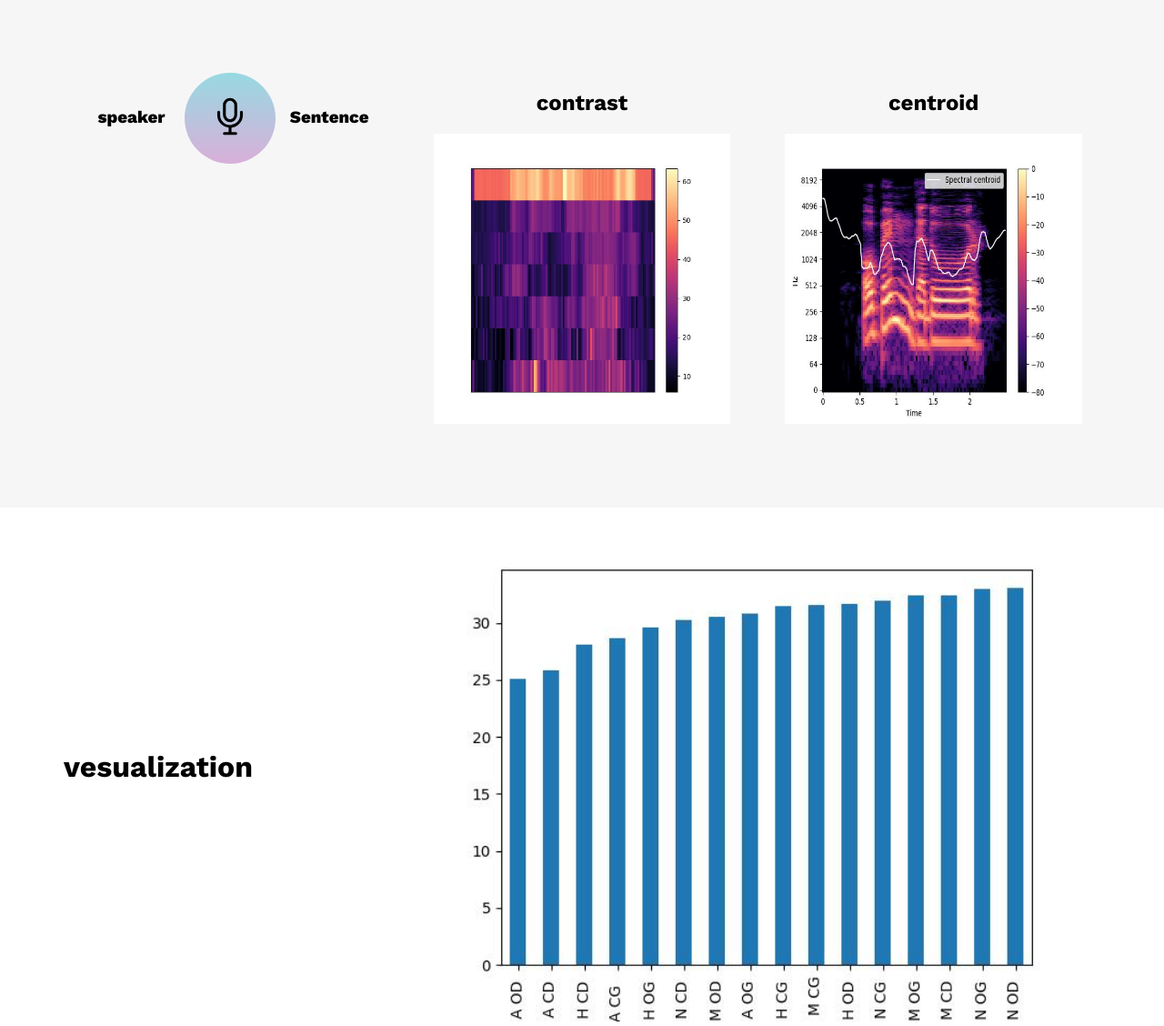
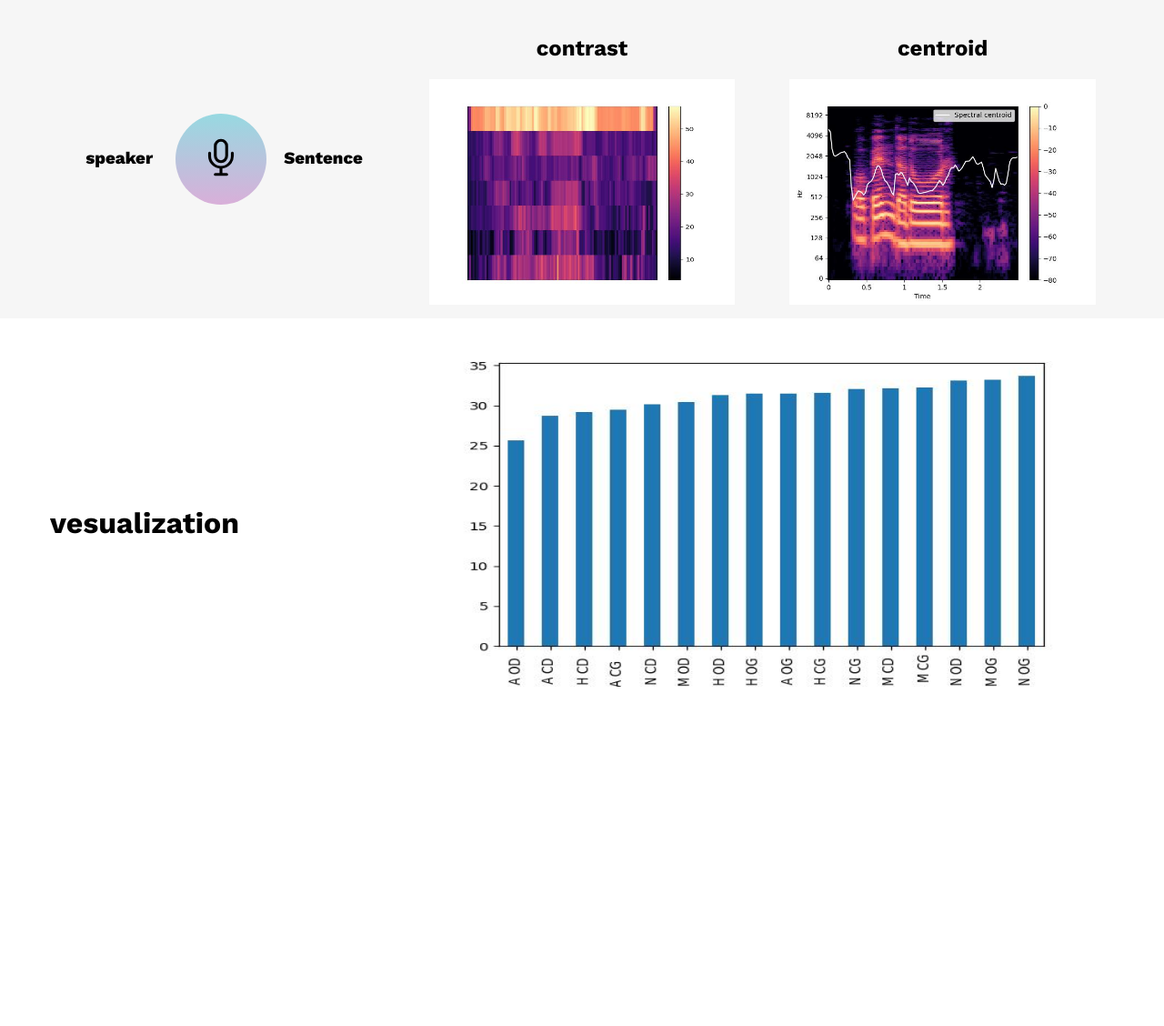
Before and after one commit to Abram1111/speech-recognizer, a Flask app: page / in a window 1280 px wide. Shown: the whole page at 91% size. After the commit the page ends 755 px from the top, so only its background shows below. Run offline with Flask 2, Linux system fonts and the light colour scheme; some libraries are stand-ins or nearby versions.

Commit message:
last_res

```diff
--- a/static/assets/css/template.css
+++ b/static/assets/css/template.css
@@ -52,8 +52,6 @@
 }
 
 .contaner {
-    padding-left: 15px;
-    padding-right: 15px;
     margin-right: auto;
     margin-left: auto;
 }
@@ -82,20 +80,23 @@
 
 /* start features */
 .features {
-    padding-top: var(--section-padding);
-    padding-bottom: var(--section-padding);
+    padding-top: 0;
+    padding-bottom: 0;
     background-color: var(--section-background);
+
 }
 
 .features .contaner {
     display: grid;
     grid-template-columns: repeat(auto-fill, minmax(300px, 1fr));
     grid-gap: 20px;
+
 }
 
 .features .feat {
     padding: 20px;
     text-align: center;
+    max-height: 350px;
 }
 
 
@@ -136,11 +137,12 @@
 
 .vesualization .contaner img {
     width: 100%;
-    height: 100%;
+    height: 90%;
 }
 
 .vesualization .contaner .img {
     grid-column: 2/4;
+    height: 450px;
 }
 
 [data-role="controls"]>button {
--- a/templates/index.html
+++ b/templates/index.html
@@ -108,7 +108,7 @@
   <!-- Start Features -->
   <div class="features">
     <div class="contaner">
-      <div class="feat">
+      <div class="feat" style="display: grid;">
         <div class="content_contaner">
           <div class="item">
             <div class="element">
```
Also changed, not shown: testing_set_addition.txt (+16 -0 lines), static/assets/images/centroid.jpg, static/assets/images/contrast.jpg, static/assets/images/hesto.jpg, static/assets/images/mel.jpg, 1 other file.
